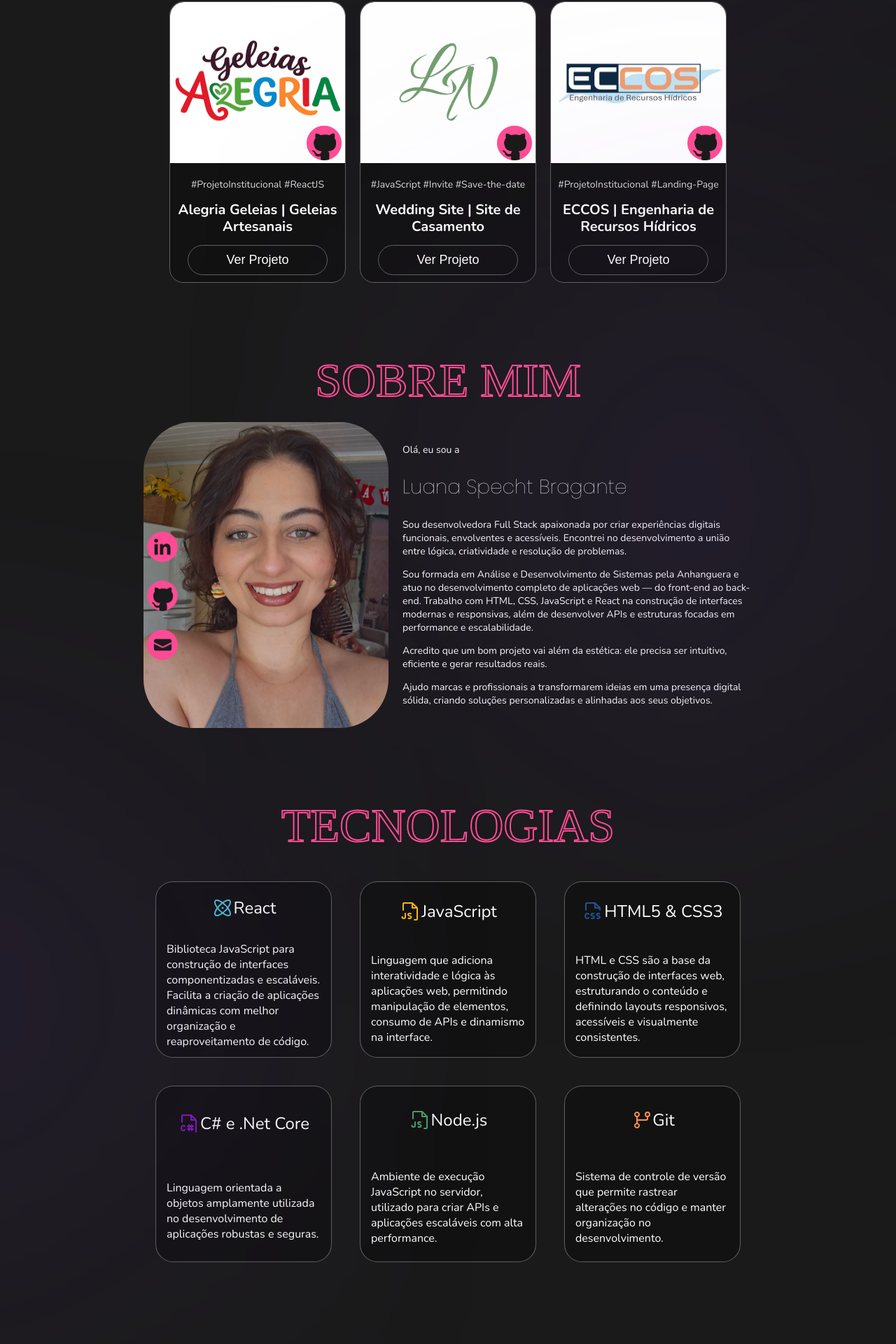
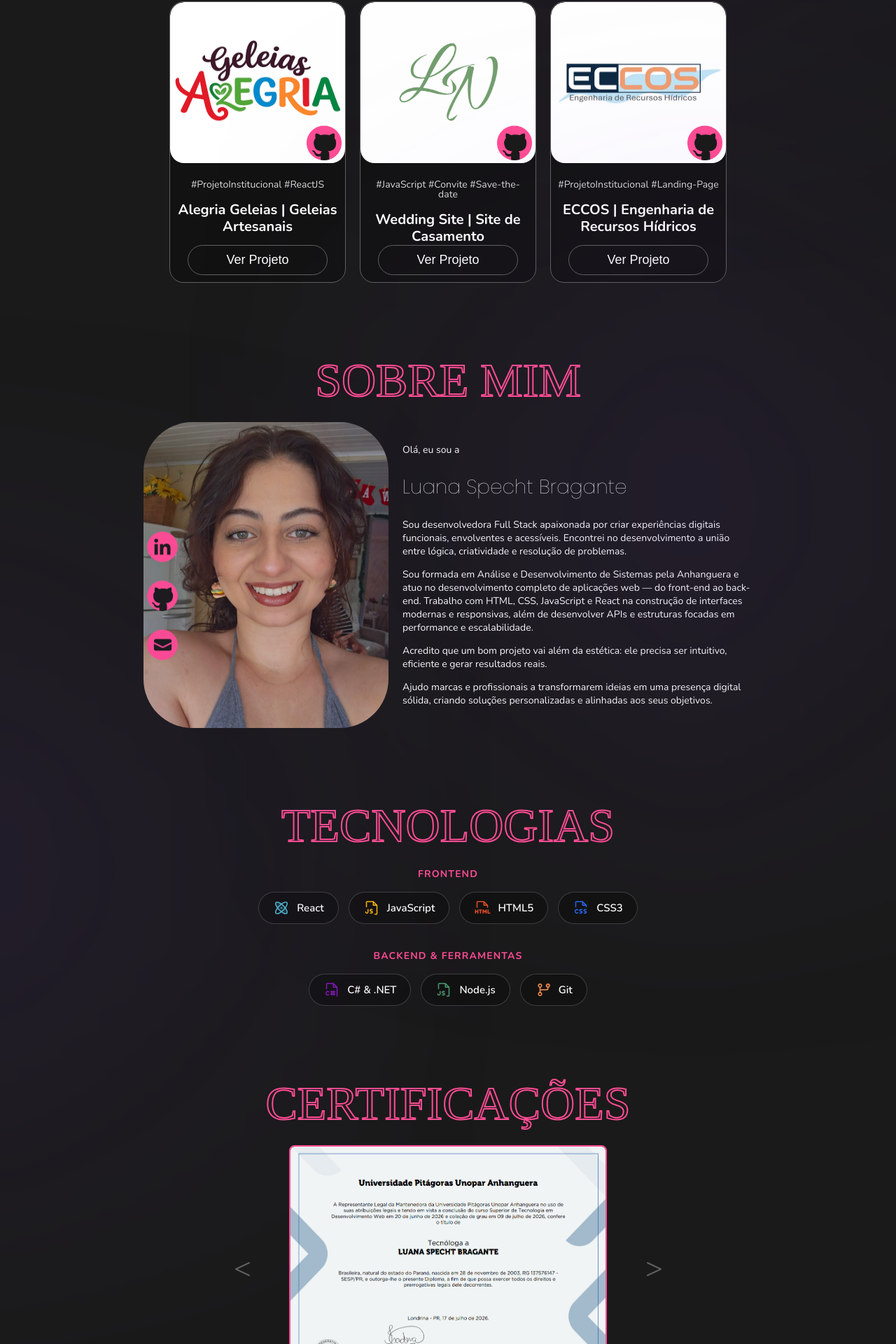
Before and after one commit to LuaSpecht/portfolio, a React (Create React App) app: page / in a window 1280 px wide. Shown: the part 878-2798 px from the top of the page at 70% size. Built offline with nearby package versions, Linux system fonts and the light colour scheme; the HTML template or start-up script is replaced by a standard one; a web font is replaced by a local one.

Commit message:
feat: tectools getting cleaner

```diff
--- a/src/components/Card/Card.css
+++ b/src/components/Card/Card.css
@@ -5,6 +5,13 @@
   border: #606060 1px solid;
   color: #fff;
   position: relative;
+  transition: transform 0.3s ease, box-shadow 0.3s ease, border-color 0.3s ease;
+}
+
+.card:hover {
+  transform: translateY(-6px);
+  border-color: #FF4C94;
+  box-shadow: 0 12px 30px rgba(255, 76, 148, 0.25);
 }
 
 .card-image-part {
@@ -14,6 +21,58 @@
   width: 100%;
   background-color: #030303;
   border-radius: 20px;
+  position: relative;
+  overflow: hidden;
+}
+
+.card-image-part .card-image {
+  transition: transform 0.4s ease, filter 0.4s ease;
+}
+
+.card:hover .card-image-part .card-image {
+  transform: scale(1.06);
+  filter: brightness(0.35);
+}
+
+.card-overlay {
+  position: absolute;
+  inset: 0;
+  display: flex;
+  flex-direction: column;
+  justify-content: center;
+  gap: 14px;
+  padding: 18px;
+  background: linear-gradient(180deg, rgba(18, 18, 18, 0.55) 0%, rgba(18, 18, 18, 0.92) 100%);
+  opacity: 0;
+  transform: translateY(12px);
+  transition: opacity 0.35s ease, transform 0.35s ease;
+  pointer-events: none;
+}
+
+.card:hover .card-overlay {
+  opacity: 1;
+  transform: translateY(0);
+}
+
+.card-overlay-block {
+  display: flex;
+  flex-direction: column;
+  gap: 4px;
+}
+
+.card-overlay-label {
+  color: #FF4C94;
+  font-size: 12px;
+  font-weight: 700;
+  text-transform: uppercase;
+  letter-spacing: 0.05em;
+}
+
+.card-overlay-text {
+  color: #f2f2f2;
+  font-size: 13px;
+  line-height: 17px;
+  margin: 0;
 }
 
 .card-image-part .card-image{
--- a/src/components/Card/index.js
+++ b/src/components/Card/index.js
@@ -7,6 +7,17 @@ const Card = (props) =>{
       <div className='card-image-part' >
         <img className='card-image'  src={props.image} alt={props.alt} />
         <a className='card-github-link' target='_blank' rel="noreferrer" href={props.githubLink} > <img className='card-github-link-icon'  src={gitHubIcon} alt='ícone do github com caminho para o projeto designado' /></a>
+
+        <div className='card-overlay'>
+          <div className='card-overlay-block'>
+            <span className='card-overlay-label'>O desafio</span>
+            <p className='card-overlay-text'>{props.problem}</p>
+          </div>
+          <div className='card-overlay-block'>
+            <span className='card-overlay-label'>A solução</span>
+            <p className='card-overlay-text'>{props.solution}</p>
+          </div>
+        </div>
       </div>
       <div className='card-information-part' >
         <p className='card-tags'>{props.tags} </p>
--- a/src/components/ProjectCards/index.js
+++ b/src/components/ProjectCards/index.js
@@ -7,9 +7,33 @@ import eccosPrint from "../../assets/images/eccos-print.png";
 const ProjectCards = (props) =>{
   return(
     <div className='carrousel'>
-      <Card name='Alegria Geleias | Geleias Artesanais' tags='#ProjetoInstitucional #ReactJS' image={alegriaPrint} projectLink='https://alegria-geleias.vercel.app/' githubLink='https://github.com/LuaSpecht/Alegria-Geleias' />
-      <Card name='Wedding Site | Site de Casamento' tags='#JavaScript #Invite #Save-the-date' image={weddingPrint} projectLink='https://casamento-lua-e-nics.netlify.app/' githubLink='https://github.com/LuaSpecht/wedding-site' />
-      <Card name='ECCOS | Engenharia de Recursos Hídricos' tags='#ProjetoInstitucional #Landing-Page' image={eccosPrint} projectLink='https://www.eccosengenharia.com.br/' githubLink='https://github.com/LuaSpecht/ECCOS' />
+      <Card
+        name='Alegria Geleias | Geleias Artesanais'
+        tags='#ProjetoInstitucional #ReactJS'
+        image={alegriaPrint}
+        projectLink='https://alegria-geleias.vercel.app/'
+        githubLink='https://github.com/LuaSpecht/Alegria-Geleias'
+        problem='Marca de geleias artesanais sem presença digital, vendia só por indicação boca a boca.'
+        solution='Site institucional para apresentar os produtos e a marca, com contato direto para quem quer comprar.'
+      />
+      <Card
+        name='Wedding Site | Site de Casamento'
+        tags='#JavaScript #Convite #Save-the-date'
+        image={weddingPrint}
+        projectLink='https://casamento-lua-e-nics.netlify.app/'
+        githubLink='https://github.com/LuaSpecht/wedding-site'
+        problem='Casal queria um convite de casamento digital e personalizado, fugindo do papel tradicional.'
+        solution='Landing page com contagem regressiva, informações do evento e confirmação de presença online.'
+      />
+      <Card
+        name='ECCOS | Engenharia de Recursos Hídricos'
+        tags='#ProjetoInstitucional #Landing-Page'
+        image={eccosPrint}
+        projectLink='https://www.eccosengenharia.com.br/'
+        githubLink='https://github.com/LuaSpecht/ECCOS'
+        problem='Empresa de engenharia sem site — perdia credibilidade ao apresentar propostas para novos clientes.'
+        solution='Landing page institucional profissional para apresentar serviços e portfólio técnico da empresa.'
+      />
     </div>
   )
 }
--- a/src/components/TecToolsSection/TecToolsSection.css
+++ b/src/components/TecToolsSection/TecToolsSection.css
@@ -15,20 +15,71 @@ section .purple-elipse{
 }
 .tectools-content {
   display: flex;
-  max-width: 1400px;
-  align-items: center;
   flex-direction: column;
-}
-
-.tectools-content .tec-area {
-  display: flex;
-  justify-content: center;
+  gap: 36px;
+  width: 100%;
+  max-width: 900px;
   align-items: center;
 }
 
+.tec-group {
+  display: flex;
+  flex-direction: column;
+  align-items: center;
+  gap: 16px;
+  width: 100%;
+}
+
+.tec-group-label {
+  color: #FF4C94;
+  font-size: 14px;
+  font-weight: 700;
+  text-transform: uppercase;
+  letter-spacing: 0.08em;
+}
+
+.tec-pills {
+  display: flex;
+  flex-wrap: wrap;
+  justify-content: center;
+  gap: 14px;
+}
+
+.tec-pill {
+  display: flex;
+  align-items: center;
+  gap: 10px;
+  padding: 10px 20px;
+  border-radius: 100px;
+  background-color: #121212;
+  border: 1px solid #ffffff2e;
+  transition: border-color 0.3s ease, transform 0.3s ease, background-color 0.3s ease;
+}
+
+.tec-pill:hover {
+  border-color: #FF4C94;
+  background-color: #1a1a1a;
+  transform: translateY(-3px);
+}
+
+.tec-pill-icon {
+  display: flex;
+  align-items: center;
+}
+
+.tec-pill-name {
+  color: #fff;
+  font-size: 15px;
+  font-weight: 600;
+  white-space: nowrap;
+}
+
 @media (max-width: 768px) {
-  .tectools-content .tec-area {
-    flex-direction: column;
-    gap: 20px;
+  .tec-pill {
+    padding: 8px 16px;
+  }
+
+  .tec-pill-name {
+    font-size: 14px;
   }
 }
--- a/src/components/TecToolsSection/index.js
+++ b/src/components/TecToolsSection/index.js
@@ -1,49 +1,43 @@
 import './TecToolsSection.css'
 import SectionTitle from '../SectionTitle'
-import { AtomIcon, FileJsIcon, FileCssIcon, FileCSharpIcon, GitBranchIcon} from "@phosphor-icons/react";
-import TecCards from '../TecCard';
+import { AtomIcon, FileJsIcon, FileCssIcon, FileHtmlIcon, FileCSharpIcon, GitBranchIcon} from "@phosphor-icons/react";
 import Elipse from '../Elipse';
 
-const TecToolsSection = (props) =>{
+const frontendTechs = [
+  { icon: <AtomIcon size={24} weight='duotone' color='#4FBAD2' />, name: 'React' },
+  { icon: <FileJsIcon size={24} weight='duotone' color='#FAB709' />, name: 'JavaScript' },
+  { icon: <FileHtmlIcon size={24} weight='duotone' color='#E34F26' />, name: 'HTML5' },
+  { icon: <FileCssIcon size={24} weight='duotone' color='#2965F1' />, name: 'CSS3' },
+]
+
+const backendTechs = [
+  { icon: <FileCSharpIcon size={24} weight='duotone' color='#8615bb' />, name: 'C# & .NET' },
+  { icon: <FileJsIcon size={24} weight='duotone' color='#499c6c' />, name: 'Node.js' },
+  { icon: <GitBranchIcon size={24} weight='duotone' color='#fc924c' />, name: 'Git' },
+]
+
+const TecPillGroup = ({ label, items }) => (
+  <div className='tec-group'>
+    <span className='tec-group-label'>{label}</span>
+    <div className='tec-pills'>
+      {items.map((tech, index) => (
+        <div className='tec-pill' key={index}>
+          <span className='tec-pill-icon'>{tech.icon}</span>
+          <span className='tec-pill-name'>{tech.name}</span>
+        </div>
+      ))}
+    </div>
+  </div>
+)
+
+const TecToolsSection = () =>{
   return(
     <section id='tec-tools' className='tec-tools-section'>
         <Elipse/>
         <SectionTitle name='Tecnologias'/>
         <div className='tectools-content'>
-            <div id='tec-frontend-area' className='tec-area' >
-                <TecCards
-                    icon={<AtomIcon size={32} color="#4FBAD2"/>}
-                    name='React'
-                    description='Biblioteca JavaScript para construção de interfaces componentizadas e escaláveis. Facilita a criação de aplicações dinâmicas com melhor organização e reaproveitamento de código.'
-                />
-                <TecCards
-                    icon={<FileJsIcon size={32} color="#FAB709"/>}
-                    name='JavaScript'
-                    description='Linguagem que adiciona interatividade e lógica às aplicações web, permitindo manipulação de elementos, consumo de APIs e dinamismo na interface.'
-                />
-                <TecCards
-                    icon={<FileCssIcon size={32} color="#215292"/>}
-                    name='HTML5 & CSS3'
-                    description='HTML e CSS são a base da construção de interfaces web, estruturando o conteúdo e definindo layouts responsivos, acessíveis e visualmente consistentes.'
-                />
-            </div>
-            <div id='tec-backend-area' className='tec-area'>
-                <TecCards
-                    icon={<FileCSharpIcon size={32} color="#8615bb"/>}
-                    name='C# e .Net Core'
-                    description='Linguagem orientada a objetos amplamente utilizada no desenvolvimento de aplicações robustas e seguras.'
-                />
-                <TecCards
-                    icon={<FileJsIcon size={32} color="#499c6c"/>}
-                    name='Node.js'
-                    description='Ambiente de execução JavaScript no servidor, utilizado para criar APIs e aplicações escaláveis com alta performance.'
-                />
-                <TecCards
-                    icon={<GitBranchIcon size={32} color="#fc924c"/>}
-                    name='Git'
-                    description='Sistema de controle de versão que permite rastrear alterações no código e manter organização no desenvolvimento.'
-                />
-            </div>
+            <TecPillGroup label='Frontend' items={frontendTechs} />
+            <TecPillGroup label='Backend & Ferramentas' items={backendTechs} />
         </div>
     </section>
   )
```
